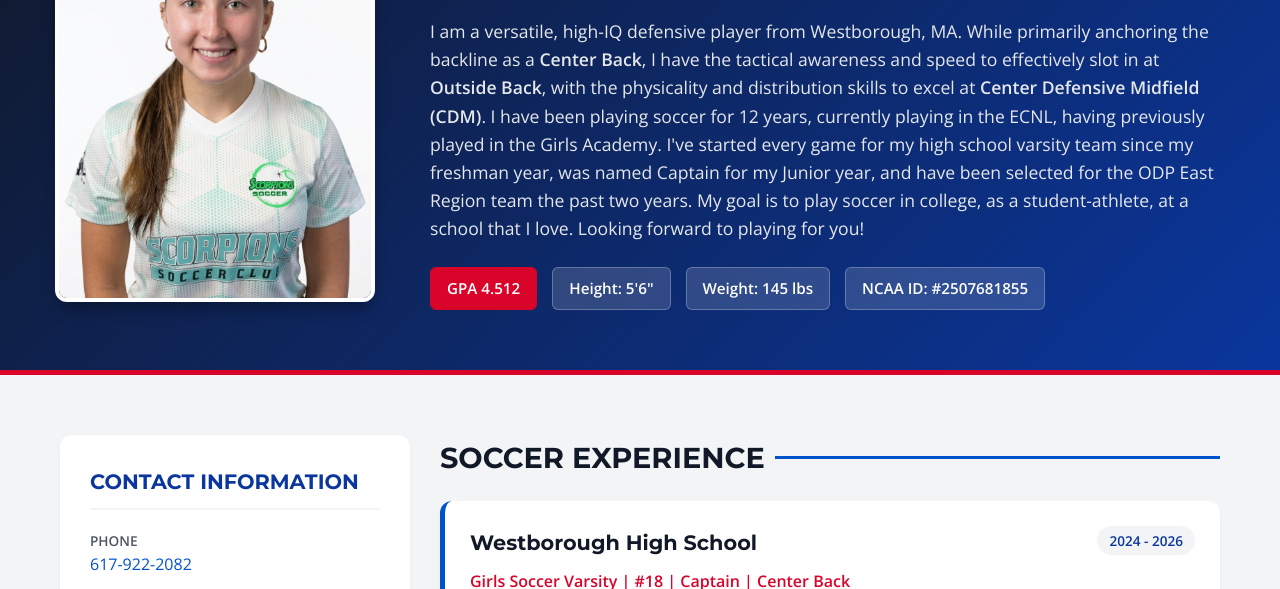
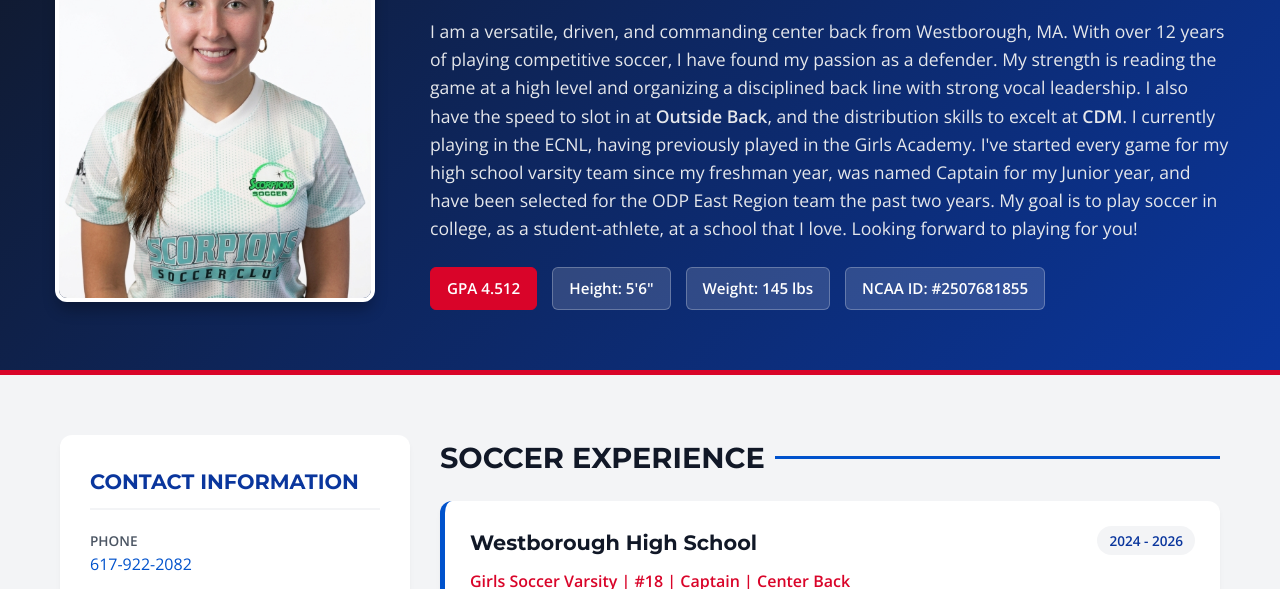
Before and after one commit to ellarustsoccer/ellarustsoccer, a plain HTML site: page index.html in a window 1280 px wide. Shown: the part 183-772 px from the top of the page. Drawn offline with nearby package versions, Linux system fonts and the light colour scheme.

Commit message:
Update bio

```diff
--- a/index.html
+++ b/index.html
@@ -394,7 +394,7 @@
                 <h1>Ella Rust</h1>
                 <div class="hero-subtitle">Class of 2028 | Defender | Center Back</div>
                 <p class="bio-text">
-                   I am a versatile, high-IQ defensive player from Westborough, MA. While primarily anchoring the backline as a <strong>Center Back</strong>, I have the tactical awareness and speed to effectively slot in at <strong>Outside Back</strong>, with the physicality and distribution skills to excel at <strong>Center Defensive Midfield (CDM)</strong>. I have been playing soccer for 12 years, currently playing in the ECNL, having previously played in the Girls Academy. I've started every game for my high school varsity team since my freshman year, was named Captain for my Junior year, and have been selected for the ODP East Region team the past two years. My goal is to play soccer in college, as a student-athlete, at a school that I love. Looking forward to playing for you!
+		   I am a versatile, driven, and commanding center back from Westborough, MA. With over 12 years of playing competitive soccer, I have found my passion as a defender. My strength is reading the game at a high level and organizing a disciplined back line with strong vocal leadership. I also have the speed to slot in at <strong>Outside Back</strong>, and the distribution skills to excelt at <strong>CDM</strong>. I currently playing in the ECNL, having previously played in the Girls Academy. I've started every game for my high school varsity team since my freshman year, was named Captain for my Junior year, and have been selected for the ODP East Region team the past two years. My goal is to play soccer in college, as a student-athlete, at a school that I love. Looking forward to playing for you!
                 </p>
                 <div class="key-stats-badges">
                     <div class="badge highlight">GPA 4.512</div>
```
